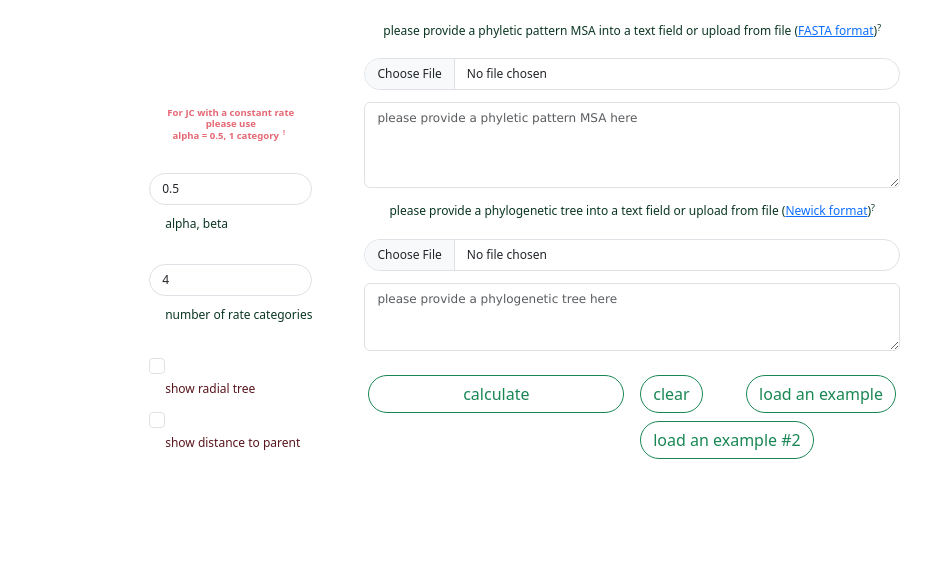
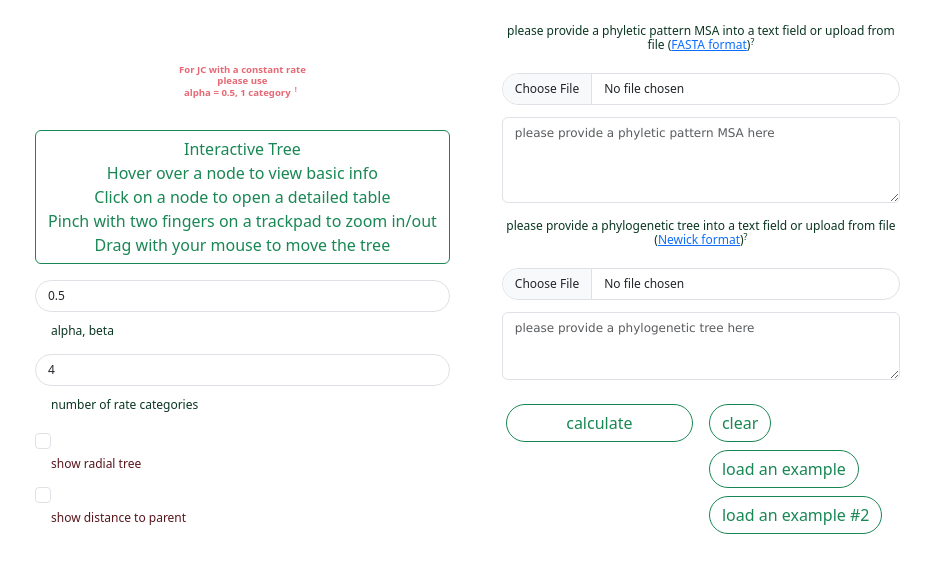
Before and after one commit to junior-iv/gloome, a Flask app: page / in a window 1280 px wide. Shown: the part 92-665 px from the top of the page, without its empty margins (352-1280 px from the left). Run offline with Flask 3, Linux system fonts and the light colour scheme; parts of the project's set-up code (start-up, migrations or seed data) failed here and were passed over.

Commit message:
5.25.25m

```diff
--- a/app/static/js/main.js
+++ b/app/static/js/main.js
@@ -53,7 +53,6 @@ function reDrawPhylogeneticTree() {
         setLoader(false)
         hide_all();
         document.getElementById('tree').innerText = '';
-        document.getElementById('nodeInfo').innerText = '';
         drawPhylogeneticTree(jsonTreeData);
     }
 }
--- a/app/templates/index.html
+++ b/app/templates/index.html
@@ -31,13 +31,20 @@
             </div>
         </div>
         <div class="d-flex gap-2 flex-column text-end w-10 justify-content-end m-3">
-            <label for="alpha" class="fw-bold h8 text-center text-opacity-75 text-danger mb-4">For JC with a constant rate <br> please use <br> <b>alpha = 0.5, 1 category<sup class="mx-1">&excl;</sup></b></label>
+            <label for="treeHelp" class="fw-bold h8 text-center text-opacity-75 text-danger mb-4">For JC with a constant rate <br> please use <br> <b>alpha = 0.5, 1 category<sup class="mx-1">&excl;</sup></b></label>
+            <div id="treeHelp" class="d-flex gap-2 btn btn-outline-success rounded-2 h8">
+                Interactive Tree<br>
+                Hover over a node to view basic info<br>
+                Click on a node to open a detailed table<br>
+                Pinch with two fingers on a trackpad to zoom in/out<br>
+                Drag with your mouse to move the tree<br>
+            </div>
             <input value="{{alpha}}" id="alpha" name="alpha" type="number"
                    min="0.01" max="100000" step="0.01" class="form-control rounded-pill"/>
-            <label for="alpha" class="h7 text-start text-success-emphasis ms-3 mt-1 mb-4">alpha, beta</label>
+            <label for="alpha" class="h7 text-start text-success-emphasis ms-3 mt-1 mb-2">alpha, beta</label>
             <input value="{{categories_quantity}}" id="categoriesQuantity" name="categoriesQuantity"
                    type="number" min="1" max="1000" step="1" class="form-control rounded-pill"/>
-            <label for="categoriesQuantity" class="h7 text-start text-success-emphasis ms-3 mt-1 mb-4">number of rate categories</label>
+            <label for="categoriesQuantity" class="h7 text-start text-success-emphasis ms-3 mt-1 mb-2">number of rate categories</label>
             <input value="1" id="isRadialTree" name="isRadialTree" onchange="reDrawPhylogeneticTree()"
                    type="checkbox" class="form-check-input rounded-1"/>
             <label for="isRadialTree" class="fw-medium h7 text-start text-danger-emphasis ms-3 mt-0 mb-1">show radial tree</label>
```
